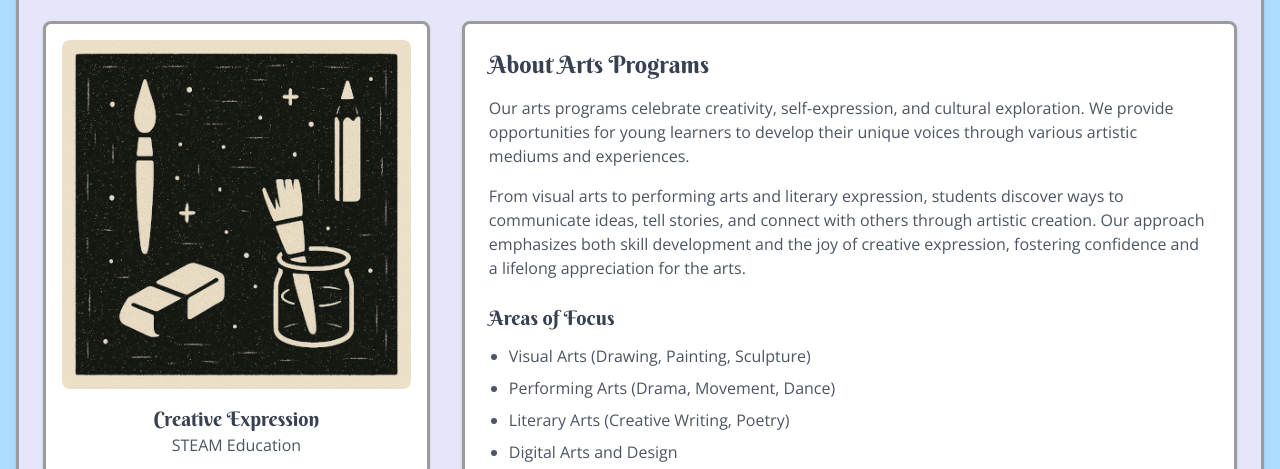
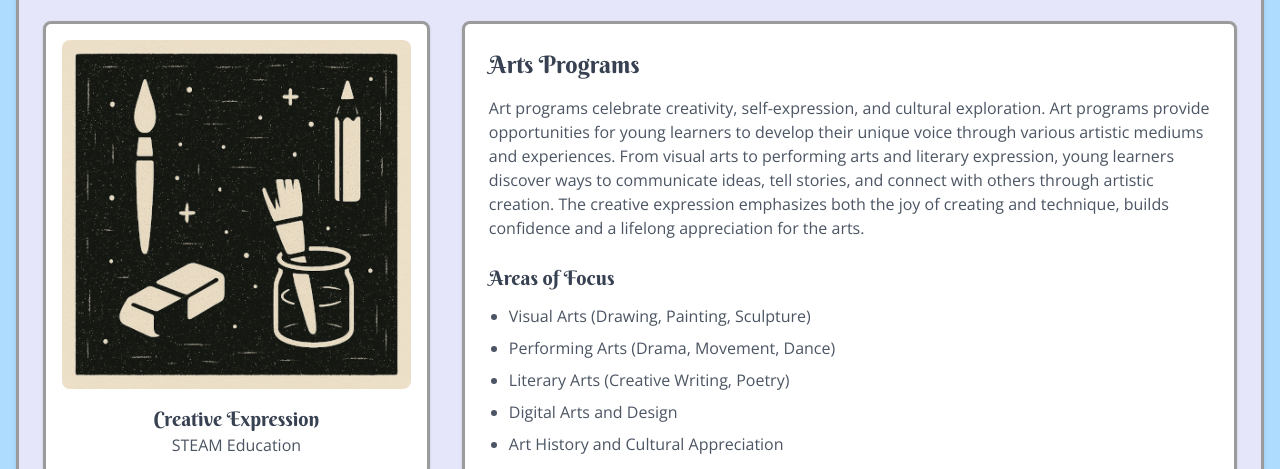
Before and after one commit to NEHE-Collaborative/nehe-collaborative.github.io, a plain HTML site: page profile_arts.html in a window 1280 px wide. Shown: the part 322-791 px from the top of the page. Drawn offline with nearby package versions, Linux system fonts and the light colour scheme.

Commit message:
changes to music and arts text

```diff
--- a/profile_arts.html
+++ b/profile_arts.html
@@ -72,12 +72,10 @@
                     </div>
 
                     <div class="w-full md:w-2/3 bg-white p-6 rounded-lg shadow sketchy">
-                        <h3 class="text-2xl text-gray-700 mb-4">About Arts Programs</h3>
+                        <h3 class="text-2xl text-gray-700 mb-4">Arts Programs</h3>
                         <p class="text-gray-600 mb-4">
-                            Our arts programs celebrate creativity, self-expression, and cultural exploration. We provide opportunities for young learners to develop their unique voices through various artistic mediums and experiences.
-                        </p>
-                        <p class="text-gray-600 mb-4">
-                            From visual arts to performing arts and literary expression, students discover ways to communicate ideas, tell stories, and connect with others through artistic creation. Our approach emphasizes both skill development and the joy of creative expression, fostering confidence and a lifelong appreciation for the arts.
+                            Art programs celebrate creativity, self-expression, and cultural exploration. Art programs provide opportunities for young learners to develop their unique voice through various artistic mediums and experiences.
+                            From visual arts to performing arts and literary expression, young learners discover ways to communicate ideas, tell stories, and connect with others through artistic creation. The creative expression emphasizes both the joy of creating and technique, builds confidence and a lifelong appreciation for the arts.
                         </p>
 
                         <h4 class="text-xl text-gray-700 mt-6 mb-3">Areas of Focus</h4>
@@ -86,7 +84,7 @@
                             <li>Performing Arts (Drama, Movement, Dance)</li>
                             <li>Literary Arts (Creative Writing, Poetry)</li>
                             <li>Digital Arts and Design</li>
-                            <li>Art History and Appreciation</li>
+                            <li>Art History and Cultural Appreciation</li>
                         </ul>
 
                         <h4 class="text-xl text-gray-700 mt-6 mb-3">Featured Programs</h4>
```
Also changed, not shown: profile_music.html (+3 -5 lines).
